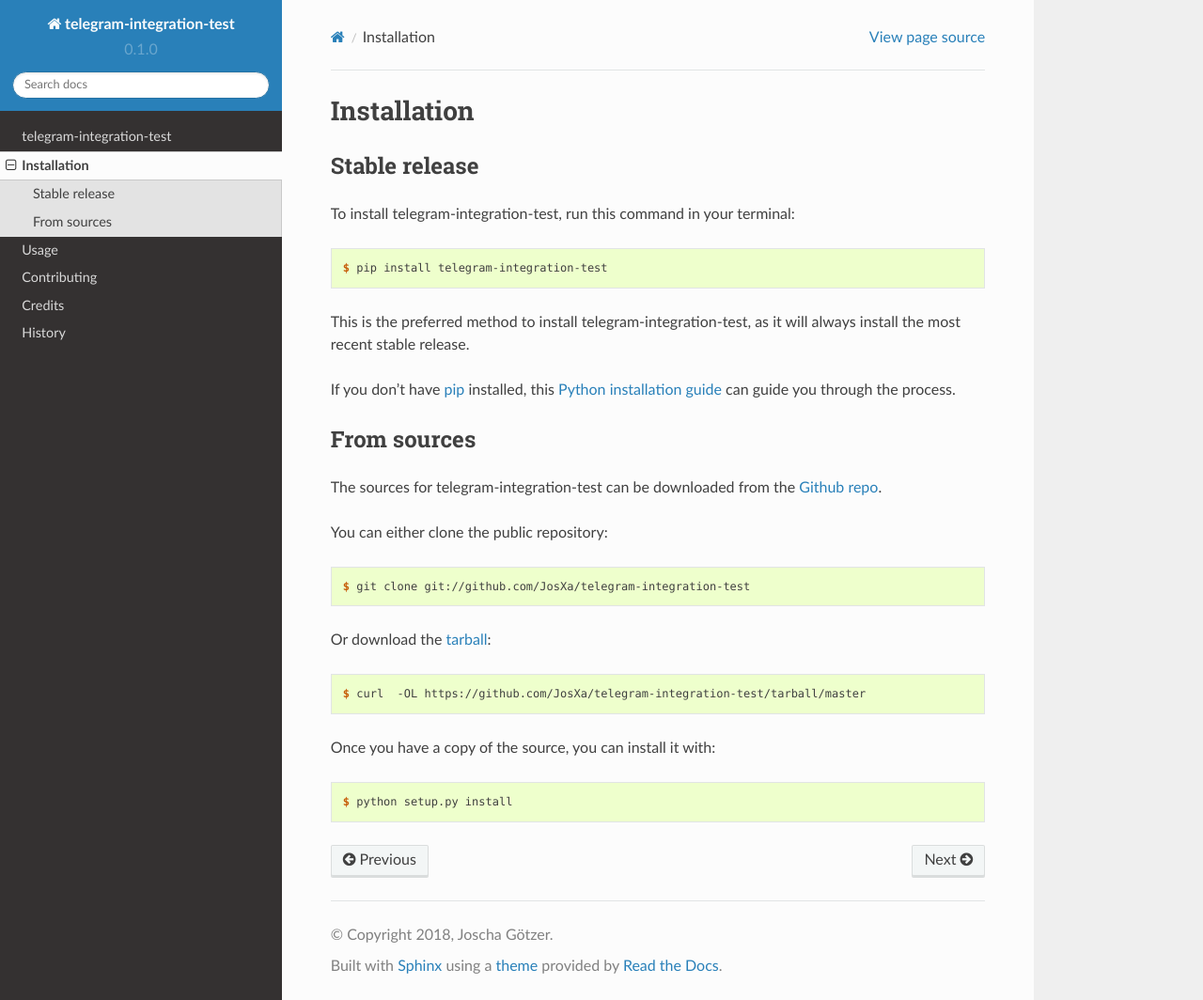
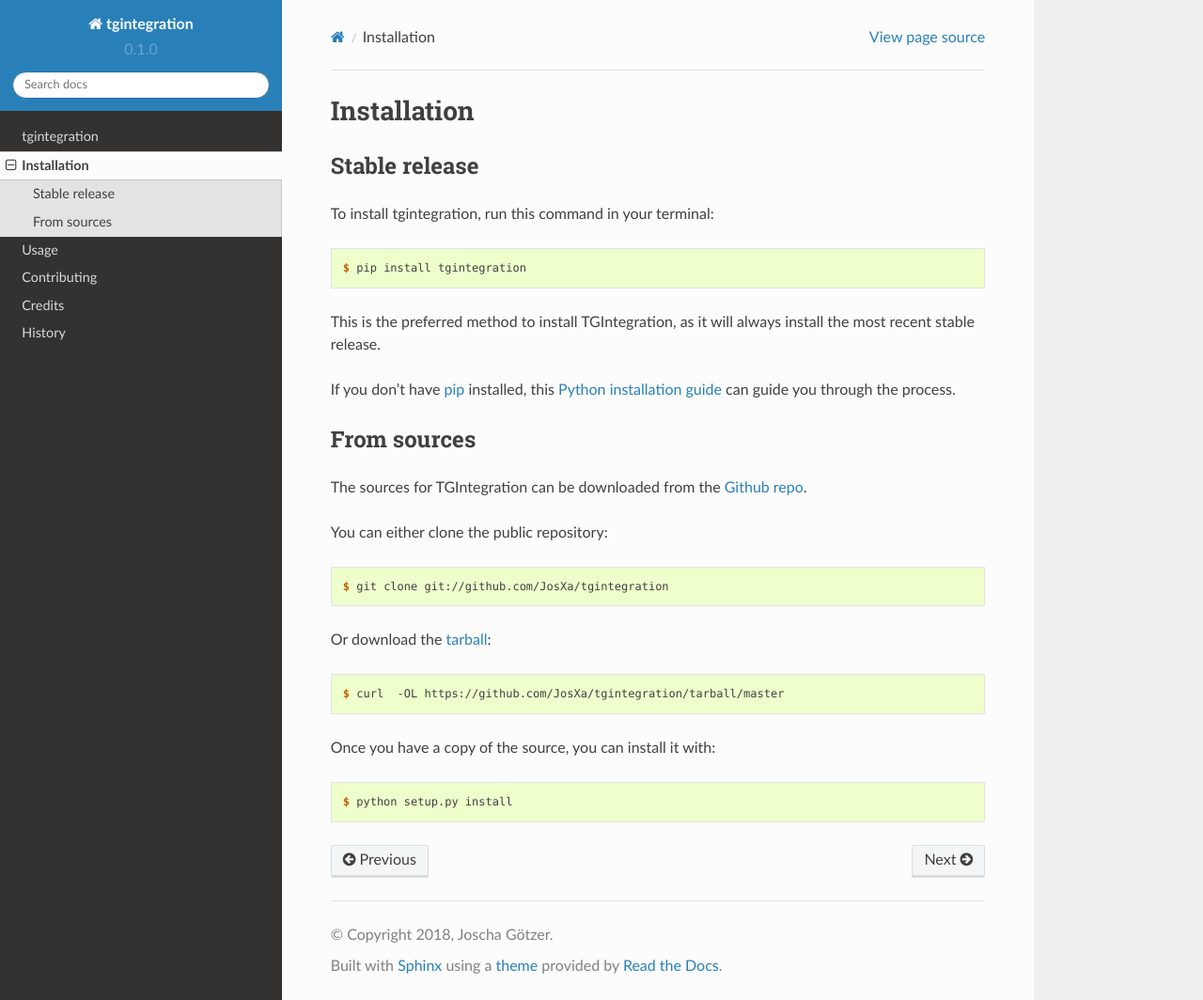
Before and after one commit to JosXa/tgintegration, a Sphinx documentation site: the page built from docs/installation.rst, in a window 1280 px wide and 1064 px high. Shown: the whole window at 94% size. Built offline with Sphinx 7.4.7 and the Read the Docs theme 2.0.0, drawn with Linux system fonts in a browser that asks for light colours; pages that are not in the unit, such as notebooks, are missing from menus.

Commit message:
Rename project

```diff
--- a/docs/conf.py
+++ b/docs/conf.py
@@ -1,7 +1,7 @@
 #!/usr/bin/env python
 # -*- coding: utf-8 -*-
 #
-# telegram-integration-test documentation build configuration file, created by
+# tgintegration documentation build configuration file, created by
 # sphinx-quickstart on Tue Jul  9 22:26:36 2013.
 #
 # This file is execfile()d with the current directory set to its
@@ -55,7 +55,7 @@
 master_doc = 'index'
 
 # General information about the project.
-project = u'telegram-integration-test'
+project = u'tgintegration'
 copyright = u"2018, Joscha Götzer"
 
 # The version info for the project you're documenting, acts as replacement
@@ -188,7 +188,7 @@
 #html_file_suffix = None
 
 # Output file base name for HTML help builder.
-htmlhelp_basename = 'telegram-integration-testdoc'
+htmlhelp_basename = 'tgintegrationdoc'
 
 
 # -- Options for LaTeX output ------------------------------------------
@@ -208,8 +208,8 @@
 # (source start file, target name, title, author, documentclass
 # [howto/manual]).
 latex_documents = [
-    ('index', 'telegram-integration-test.tex',
-     u'telegram-integration-test Documentation',
+    ('index', 'tgintegration.tex',
+     u'tgintegration Documentation',
      u'Joscha Götzer', 'manual'),
 ]
 
@@ -239,8 +239,8 @@
 # One entry per manual page. List of tuples
 # (source start file, name, description, authors, manual section).
 man_pages = [
-    ('index', 'telegram-integration-test',
-     u'telegram-integration-test Documentation',
+    ('index', 'tgintegration',
+     u'tgintegration Documentation',
      [u'Joscha Götzer'], 1)
 ]
 
@@ -254,10 +254,10 @@
 # (source start file, target name, title, author,
 #  dir menu entry, description, category)
 texinfo_documents = [
-    ('index', 'telegram-integration-test',
-     u'telegram-integration-test Documentation',
+    ('index', 'tgintegration',
+     u'tgintegration Documentation',
      u'Joscha Götzer',
-     'telegram-integration-test',
+     'tgintegration',
      'One line description of project.',
      'Miscellaneous'),
 ]
--- a/docs/index.rst
+++ b/docs/index.rst
@@ -1,4 +1,4 @@
-Welcome to telegram-integration-test's documentation!
+Welcome to tgintegration's documentation!
 ======================================
 
 Contents:
--- a/docs/installation.rst
+++ b/docs/installation.rst
@@ -8,13 +8,14 @@
 Stable release
 --------------
 
-To install telegram-integration-test, run this command in your terminal:
+To install tgintegration, run this command in your terminal:
 
 .. code-block:: console
 
-    $ pip install telegram-integration-test
+    $ pip install tgintegration
 
-This is the preferred method to install telegram-integration-test, as it will always install the most recent stable release.
+This is the preferred method to install TGIntegration, as it will always install the most recent
+stable release.
 
 If you don't have `pip`_ installed, this `Python installation guide`_ can guide
 you through the process.
@@ -26,19 +27,19 @@
 From sources
 ------------
 
-The sources for telegram-integration-test can be downloaded from the `Github repo`_.
+The sources for TGIntegration can be downloaded from the `Github repo`_.
 
 You can either clone the public repository:
 
 .. code-block:: console
 
-    $ git clone git://github.com/JosXa/telegram-integration-test
+    $ git clone git://github.com/JosXa/tgintegration
 
 Or download the `tarball`_:
 
 .. code-block:: console
 
-    $ curl  -OL https://github.com/JosXa/telegram-integration-test/tarball/master
+    $ curl  -OL https://github.com/JosXa/tgintegration/tarball/master
 
 Once you have a copy of the source, you can install it with:
 
@@ -47,5 +48,5 @@
     $ python setup.py install
 
 
-.. _Github repo: https://github.com/JosXa/telegram-integration-test
-.. _tarball: https://github.com/JosXa/telegram-integration-test/tarball/master
+.. _Github repo: https://github.com/JosXa/tgintegration
+.. _tarball: https://github.com/JosXa/tgintegration/tarball/master
--- a/docs/usage.rst
+++ b/docs/usage.rst
@@ -2,6 +2,6 @@
 Usage
 =====
 
-To use telegram-integration-test in a project::
+To use tgintegration in a project::
 
-    import telegram-integration-test
+    import tgintegration
--- a/setup.cfg
+++ b/setup.cfg
@@ -7,7 +7,7 @@
 search = version='{current_version}'
 replace = version='{new_version}'
 
-[bumpversion:file:telegram-integration-test/__init__.py]
+[bumpversion:file:tgintegration/__init__.py]
 search = __version__ = '{current_version}'
 replace = __version__ = '{new_version}'
 
--- a/setup.py
+++ b/setup.py
@@ -25,13 +25,13 @@
 ]
 
 setup(
-    name='telegram-integration-test',
+    name='TGIntegration',
     version='0.1.1',
     description="An Integration Test Library for Telegram Messenger Bots on top of Pyrogram.",
     long_description=readme + '\n\n' + history,
     author="Joscha Götzer",
     author_email='joscha.goetzer@gmail.com',
-    url='https://github.com/JosXa/telegram-integration-test',
+    url='https://github.com/JosXa/tgintegration',
     packages=find_packages(include=['tgintegration']),
     include_package_data=True,
     install_requires=requirements,
--- a/travis_pypi_setup.py
+++ b/travis_pypi_setup.py
@@ -20,7 +20,7 @@
     from urllib.request import urlopen
 
 
-GITHUB_REPO = 'JosXa/telegram-integration-test'
+GITHUB_REPO = 'JosXa/tgintegration'
 TRAVIS_CONFIG_FILE = os.path.join(
     os.path.dirname(os.path.abspath(__file__)), '.travis.yml')
 
```
Also changed, not shown: CONTRIBUTING.rst (+12 -12 lines), README.rst (+13 -13 lines), .github/ISSUE_TEMPLATE.md, .travis.yml, 8 other files.
